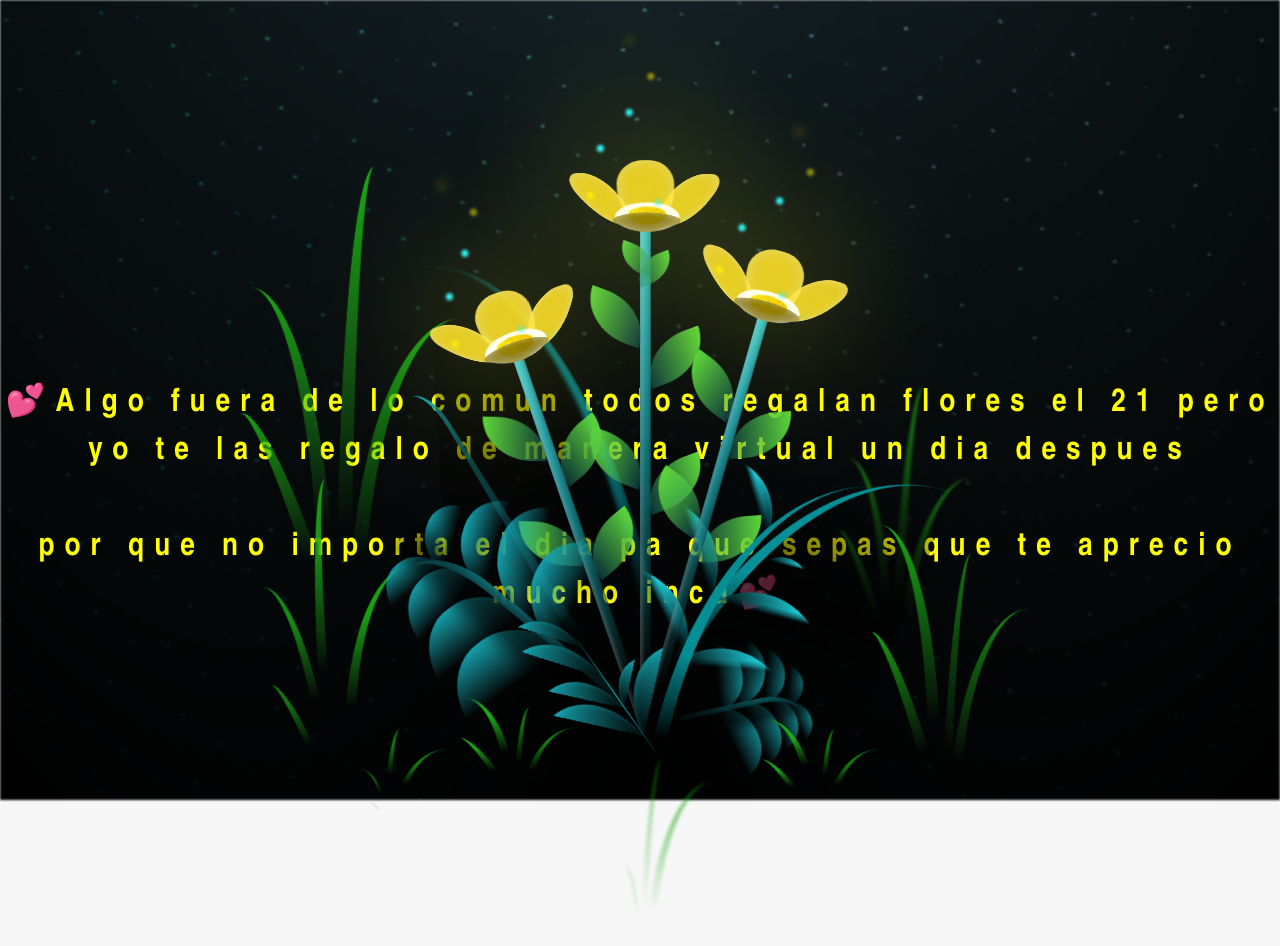
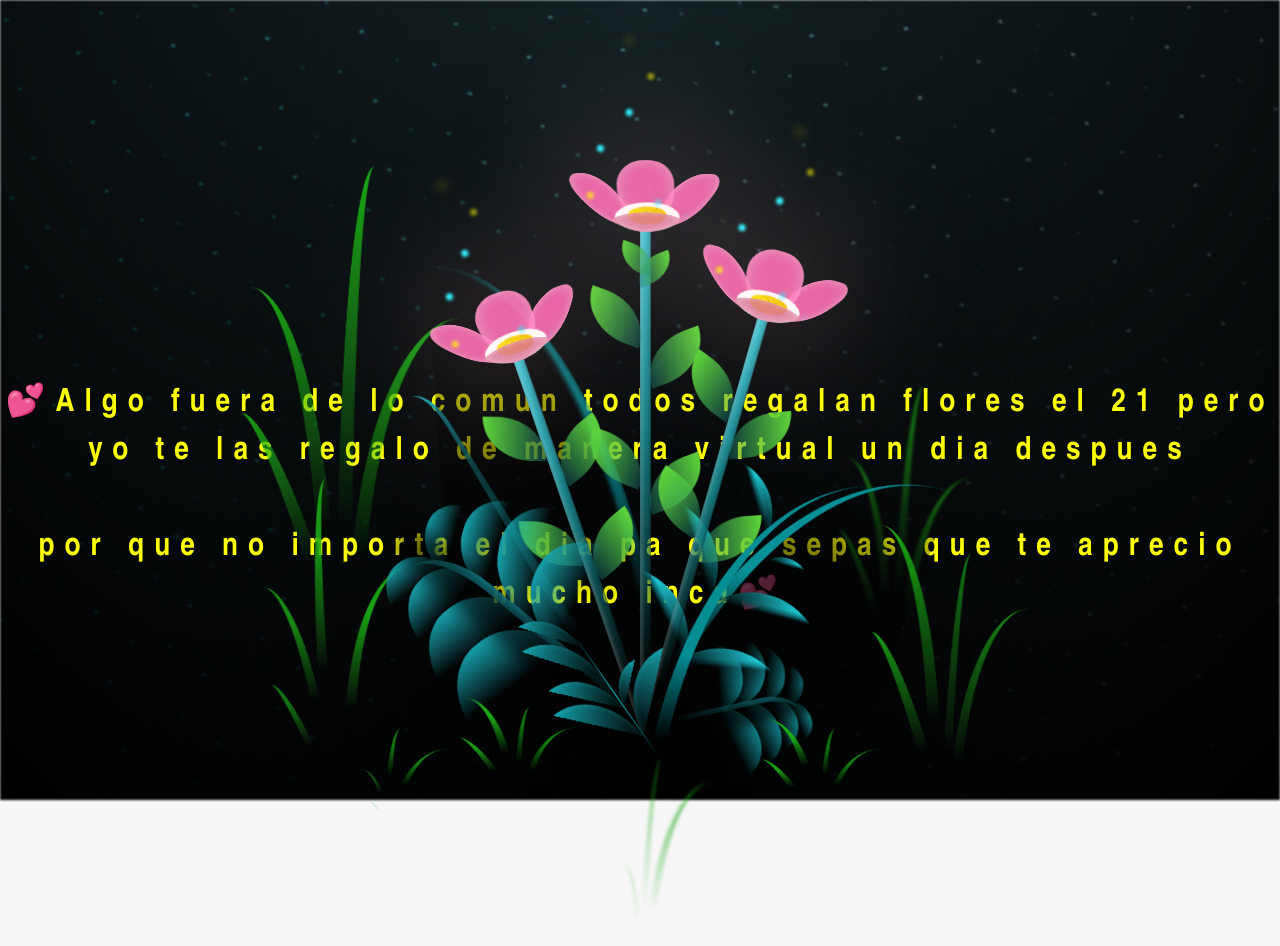
Before and after one commit to Derek58slow/Derek58slow.github.io, a plain HTML site: page flower.html in a window 1280 px wide. Drawn offline with Linux system fonts and the light colour scheme.

Commit message:
Update main.css

```diff
--- a/css/main.css
+++ b/css/main.css
@@ -238,7 +238,7 @@ body {
   transform: translate(-50%, -100%);
   width: 8vmin;
   height: 8vmin;
-  background-color: #f9fd25;
+  background-color: #ffb6c1;
   /* background-color: #fd2525; */
   filter: blur(10vmin);
 }
@@ -250,7 +250,7 @@ body {
   height: 11vmin;
   border-radius: 51% 49% 47% 53%/44% 45% 55% 69%;
   background-color: #253bfd;
-  background-color: #fddd25;
+  background-color: #ff69b4;
   transform-origin: bottom center;
   opacity: 0.9;
   box-shadow: inset 0 0 2vmin rgba(255, 255, 255, 0.5);
@@ -270,7 +270,7 @@ body {
   transform-origin: bottom left;
   border-radius: 4vmin 10vmin 4vmin 4vmin;
   transform: translate(0%, 18%) rotateX(70deg) rotate(-43deg);
-  background-color: #7c6901;
+  background-color: #db7093;
   z-index: 1;
   opacity: 0.8;
 }
```
